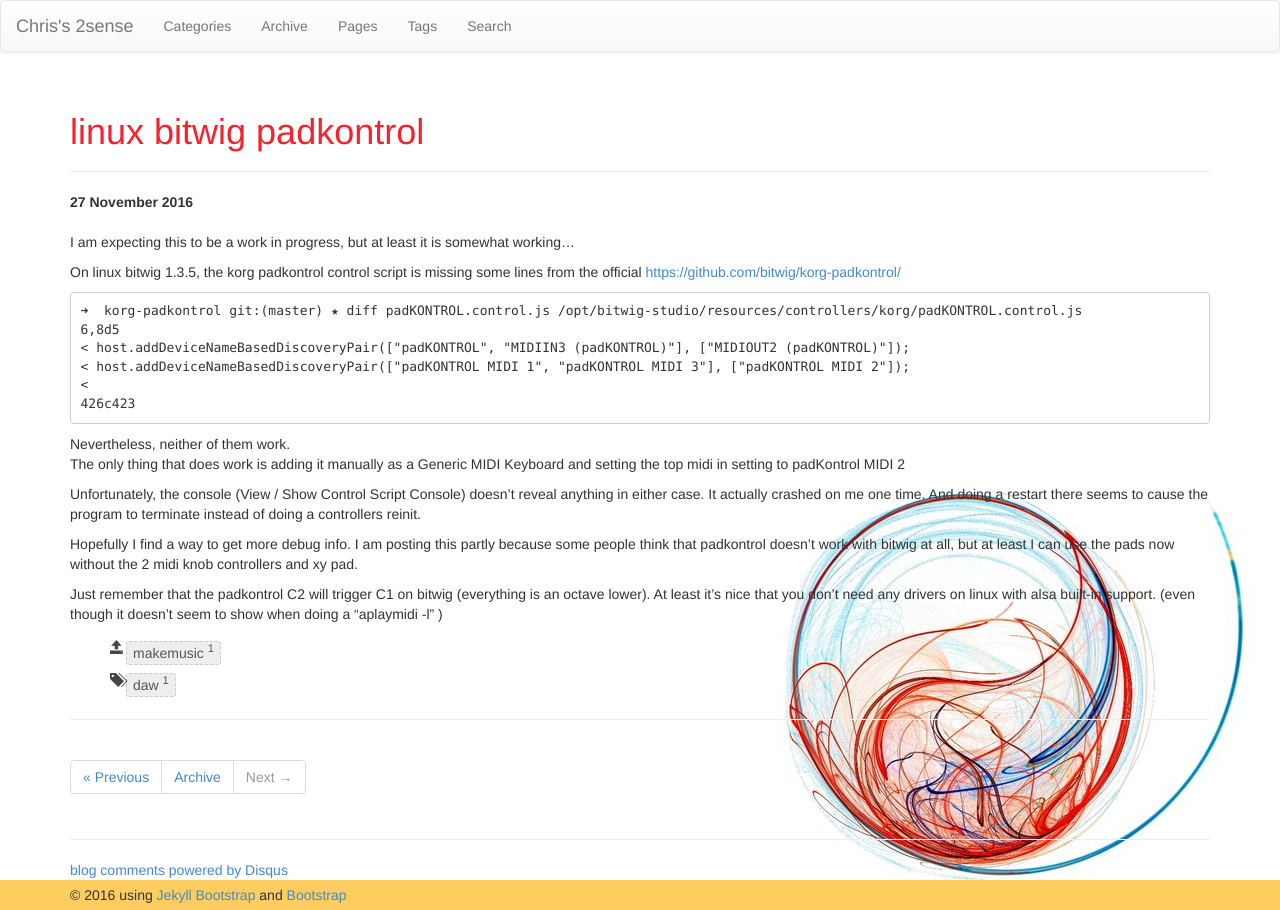
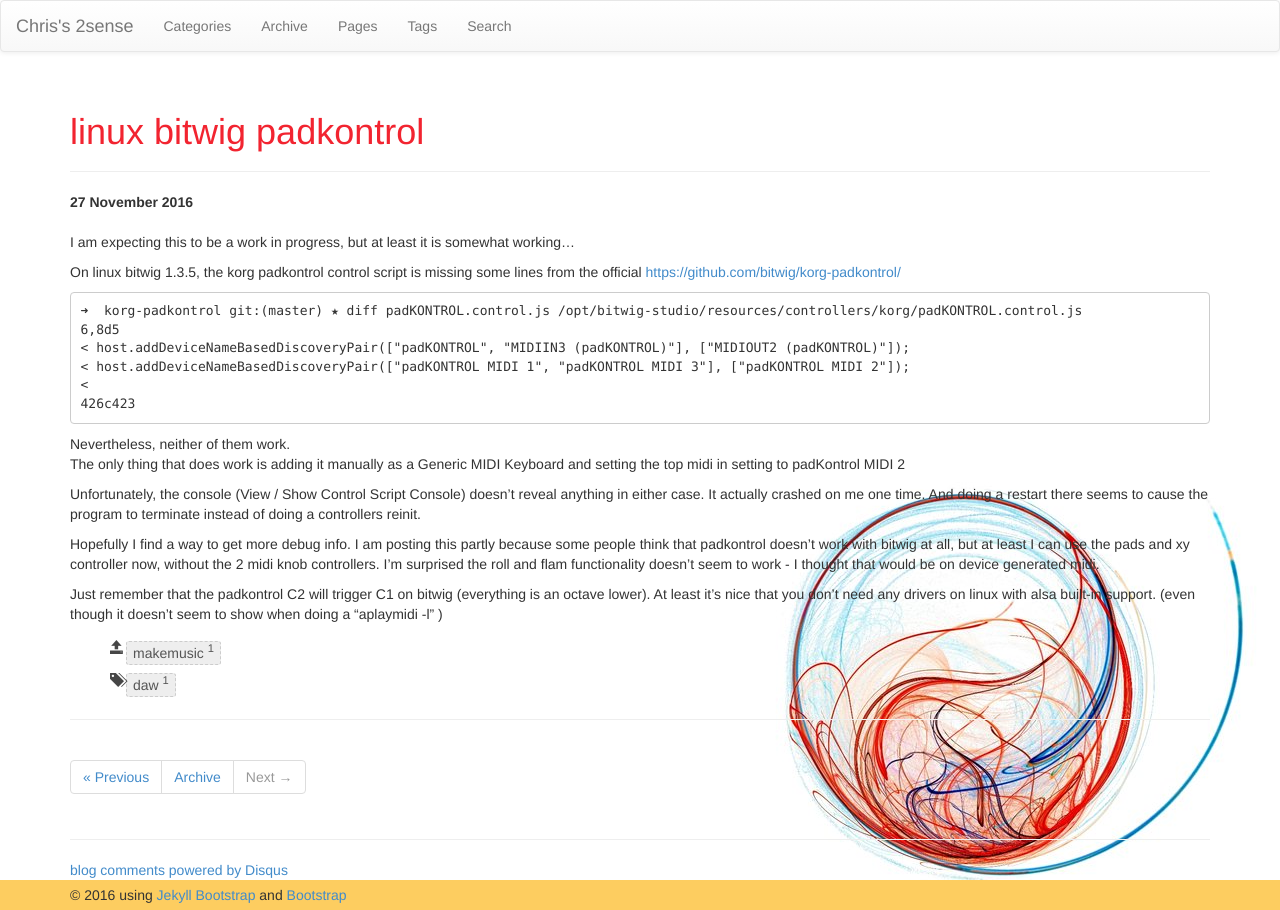
Before and after one commit to faizanvahevaria/chrisamow.github.io, a Jekyll site: the page built from _posts/2016-11-27-linux-bitwig-padkontrol.md, in a window 1280 px wide. Built offline with Jekyll 4.4.1, drawn with Linux system fonts in a browser that asks for light colours; nearby versions of some CDN libraries; comment, search, counter and statistics services are not loaded.

Commit message:
blog content

```diff
--- a/_posts/2016-11-27-linux-bitwig-padkontrol.md
+++ b/_posts/2016-11-27-linux-bitwig-padkontrol.md
@@ -23,7 +23,7 @@ The only thing that does work is adding it manually as a Generic MIDI Keyboard a
 
 Unfortunately, the console (View / Show Control Script Console) doesn't reveal anything in either case.  It actually crashed on me one time.  And doing a restart there seems to cause the program to terminate instead of doing a controllers reinit.
 
-Hopefully I find a way to get more debug info.  I am posting this partly because some people think that padkontrol doesn't work with bitwig at all, but at least I can use the pads now without the 2 midi knob controllers and xy pad.
+Hopefully I find a way to get more debug info.  I am posting this partly because some people think that padkontrol doesn't work with bitwig at all, but at least I can use the pads and xy controller now, without the 2 midi knob controllers.  I'm surprised the roll and flam functionality doesn't seem to work - I thought that would be on device generated midi.
 
 Just remember that the padkontrol C2 will trigger C1 on bitwig (everything is an octave lower).  At least it's nice that you don't need any drivers on linux with alsa built-in support.
 (even though it doesn't seem to show when doing a "aplaymidi -l" )
```
